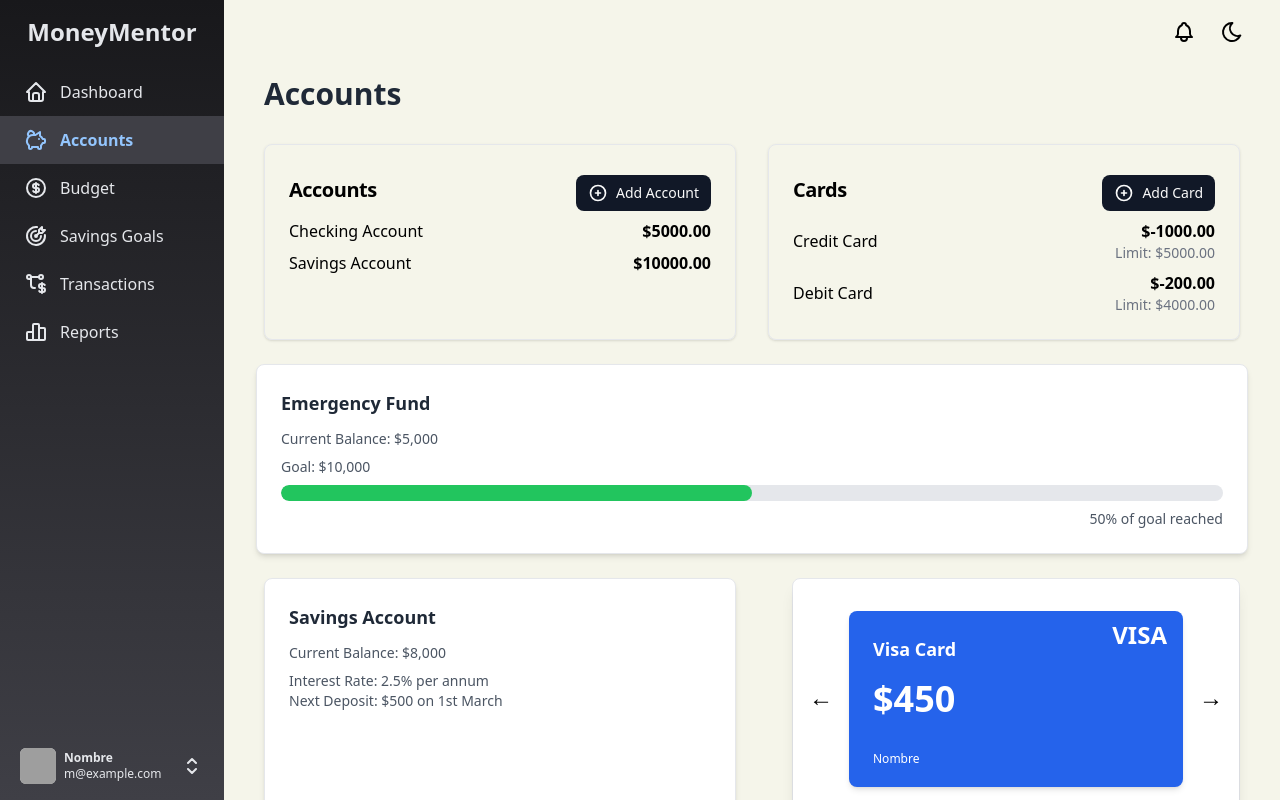
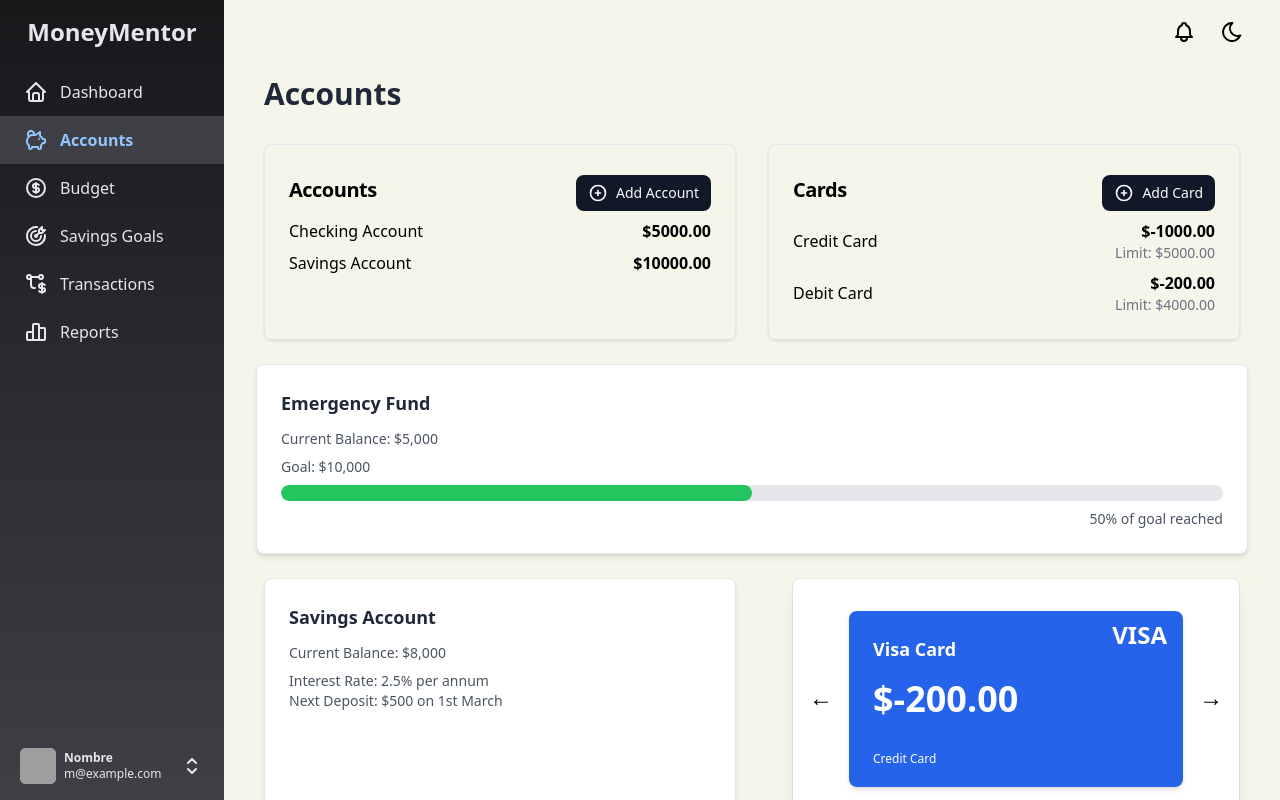
Before and after one commit to ChriisLM/MoneyMentor, a React (Vite) app: page /accounts in a window 1280 px wide. Built offline with nearby package versions, Linux system fonts and the light colour scheme; grey boxes are pictures that could not be loaded.

Commit message:
feat: Replacement of the displayed data

```diff
--- a/src/components/cards/BankCard.tsx
+++ b/src/components/cards/BankCard.tsx
@@ -1,8 +1,11 @@
+import { Account } from "../../types";
+
 interface BankCardProps {
   styleType: "visa" | "mastercard";
+  cardInfo: Account;
 }
 
-export function BankCard({ styleType }: BankCardProps) {
+export function BankCard({ styleType, cardInfo }: BankCardProps) {
   const cardStyles: Record<"visa" | "mastercard", string> = {
     visa: "bg-blue-600 text-white h-44 p-6 rounded-lg shadow-md relative",
     mastercard: "bg-black text-white h-44 p-6 rounded-lg shadow-md relative",
@@ -13,8 +16,8 @@ export function BankCard({ styleType }: BankCardProps) {
       <h2 className="text-lg font-semibold mb-3">
         {styleType === "visa" ? "Visa Card" : "MasterCard"}
       </h2>
-      <p className="text-4xl pt-1 font-bold">$450</p>
-      <p className="absolute bottom-5 left-6 text-xs">Nombre</p>
+      <p className="text-4xl pt-1 font-bold">${cardInfo.balance.toFixed(2)}</p>
+      <p className="absolute bottom-5 left-6 text-xs">{cardInfo.name}</p>
       {styleType === "visa" && (
         <div className="absolute top-2 right-4 text-2xl font-bold">VISA</div>
       )}
```
